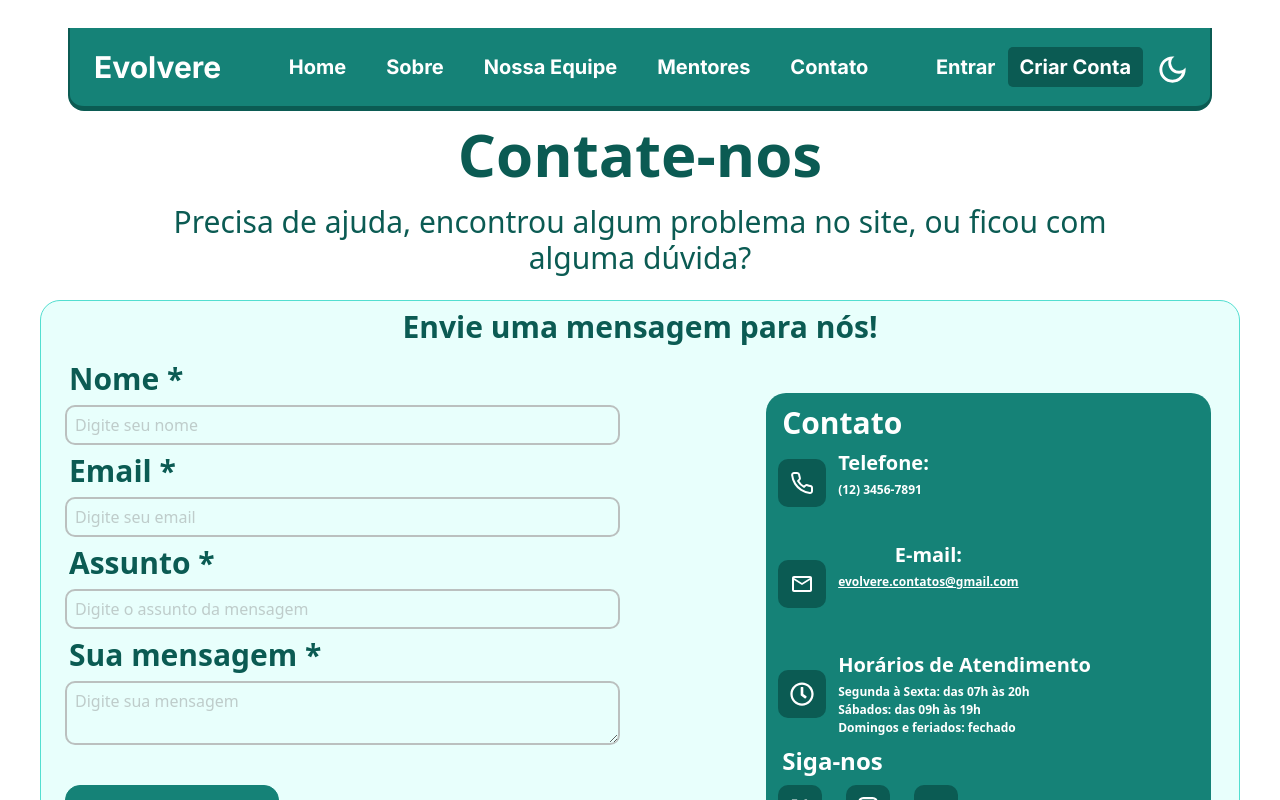
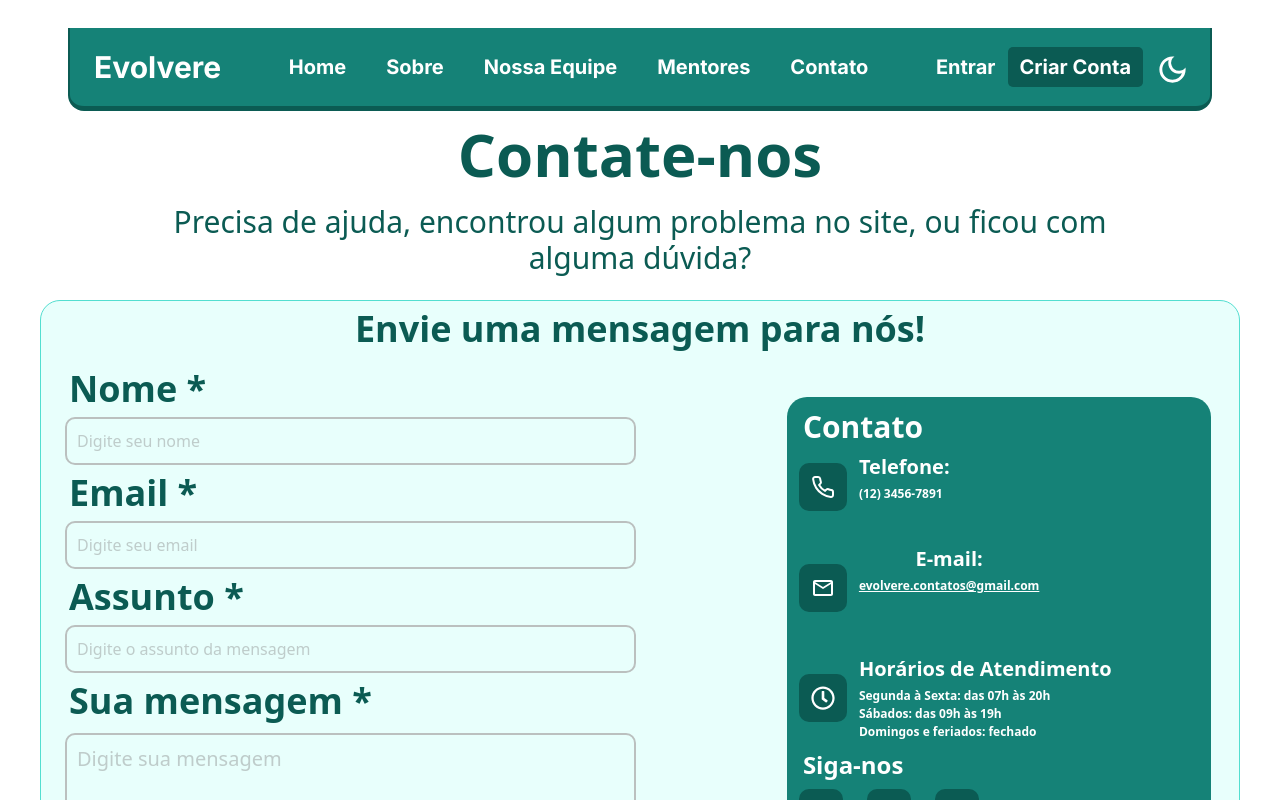
Before and after one commit to BSM-Global-Solution/evolvere, a React (Vite) app: page /contato in a window 1280 px wide. Shown: the top 800 px of the page. Built offline with nearby package versions, Linux system fonts and the light colour scheme; a web font is replaced by a local one.

Commit message:
style(Contato): adicionado estilização correspondente à responsividade 'xl' na sessão de formulário da página de contato.

```diff
--- a/src/routes/Contato/index.tsx
+++ b/src/routes/Contato/index.tsx
@@ -88,48 +88,54 @@ export default function Contato() {
         dúvida?
       </p>
       <div className="bg-[var(--color-tertiary-100)] border-1 rounded-[20px] border-[var(--color-cyan-300)] flex flex-col">
-        <h2 className="text-[var(--color-green-500)] font-semibold text-[16px] py-1 md:py-2 md:text-2xl lg:text-3xl">
+        <h2 className="text-[var(--color-green-500)] font-semibold text-[16px] py-1
+        md:py-2 md:text-2xl lg:text-3xl xl:text-4xl">
           Envie uma mensagem para nós!
         </h2>
         <div className="md:flex md:flex-row">
-          <div className="px-2 flex flex-col md:items-start md:w-[57.5%] md:pl-6 lg:w-[65%]">
-            <label className="text-[16px] text-[var(--color-green-500)] font-bold flex py-2 px-1 md:text-2xl lg:text-3xl">
+          <div className="px-2 flex flex-col md:items-start md:w-[57.5%] md:pl-6 lg:w-[65%] xl:w-[70%] xl:mt-1">
+            <label className="text-[16px] text-[var(--color-green-500)] font-bold flex py-2 px-1
+            md:text-2xl lg:text-3xl xl:text-4xl">
               Nome *
             </label>
             <input
               type="text"
               placeholder="Digite seu nome"
-              className="border-2 border-[var(--color-gray-200)] rounded-[10px] text-[14px] text-[var(--color-gray-300)] font-medium p-[6px] px-2 md:text-[16px] md:w-[80%]"
+              className="border-2 border-[var(--color-gray-200)] rounded-[10px] text-[14px] text-[var(--color-gray-300)] font-medium p-[6px] px-2
+              md:text-[16px] md:w-[80%] xl:p-[10px]"
             />
-            <label className="text-[16px] text-[var(--color-green-500)] font-bold flex py-2 px-1 md:text-2xl lg:text-3xl">
+            <label className="text-[16px] text-[var(--color-green-500)] font-bold flex py-2 px-1 md:text-2xl lg:text-3xl xl:text-4xl">
               Email *
             </label>
             <input
               type="text"
               placeholder="Digite seu email"
-              className="border-2 border-[var(--color-gray-200)] rounded-[10px] text-[14px] text-[var(--color-gray-300)] font-medium p-[6px] px-2 md:text-[16px] md:w-[80%]"
+              className="border-2 border-[var(--color-gray-200)] rounded-[10px] text-[14px] text-[var(--color-gray-300)] font-medium p-[6px] px-2
+              md:text-[16px] md:w-[80%] xl:p-[10px]"
             />
-            <label className="text-[16px] text-[var(--color-green-500)] font-bold flex py-2 px-1 md:text-2xl lg:text-3xl">
+            <label className="text-[16px] text-[var(--color-green-500)] font-bold flex py-2 px-1 md:text-2xl lg:text-3xl xl:text-4xl">
               Assunto *
             </label>
             <input
               type="text"
               placeholder="Digite o assunto da mensagem"
-              className="border-2 border-[var(--color-gray-200)] rounded-[10px] text-[14px] text-[var(--color-gray-300)] font-medium p-[6px] px-2 md:text-[16px] md:w-[80%]"
+              className="border-2 border-[var(--color-gray-200)] rounded-[10px] text-[14px] text-[var(--color-gray-300)] font-medium p-[6px] px-2
+              md:text-[16px] md:w-[80%] xl:p-[10px]"
             />
-            <label className="text-[16px] text-[var(--color-green-500)] font-bold flex py-2 px-1 md:text-2xl lg:text-3xl">
+            <label className="text-[16px] text-[var(--color-green-500)] font-bold flex py-2 px-1 md:text-2xl lg:text-3xl xl:text-4xl">
               Sua mensagem *
             </label>
             <textarea
               placeholder="Digite sua mensagem"
-              className="border-2 border-[var(--color-gray-200)] rounded-[10px] text-[14px] text-[var(--color-gray-300)] font-medium p-[6px] px-2 md:text-[16px] md:w-[80%] md:mb-4"
+              className="border-2 border-[var(--color-gray-200)] rounded-[10px] text-[14px] text-[var(--color-gray-300)] font-medium p-[6px] px-2
+              md:text-[16px] md:w-[80%] md:mb-4 xl:text-xl xl:mt-1 xl:mb-0 xl:p-[10px]"
             />
             <div className="flex justify-center py-3">
               <button
                 type="submit"
                 title="Clique aqui para enviar mensagem"
                 className="w-[80%] border-1 border-[var(--color-green-400)] bg-[var(--color-green-400)] rounded-[15px] text-[18px] text-white flex justify-center gap-3 p-1.5 hover:bg-[var(--color-green-300)] hover:duration-300
-                            sm:w-[40%] md:items-center md:w-full lg:mt-3 lg:p-3"
+                            sm:w-[40%] md:items-center md:w-full lg:mt-3 lg:p-3 xl:p-4 xl:text-xl xl:mt-1"
               >
                 Enviar mensagem <IoIosArrowDropright size={24} />
               </button>
```
